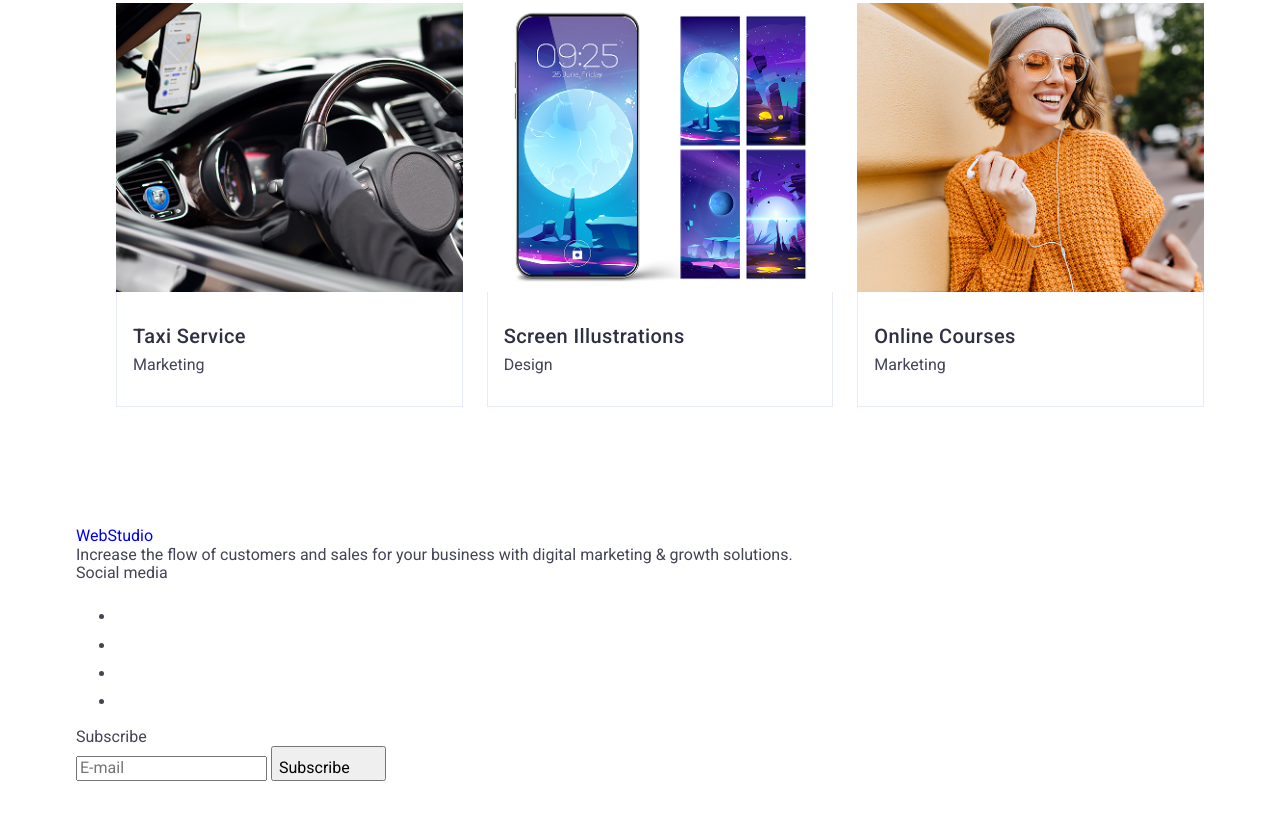
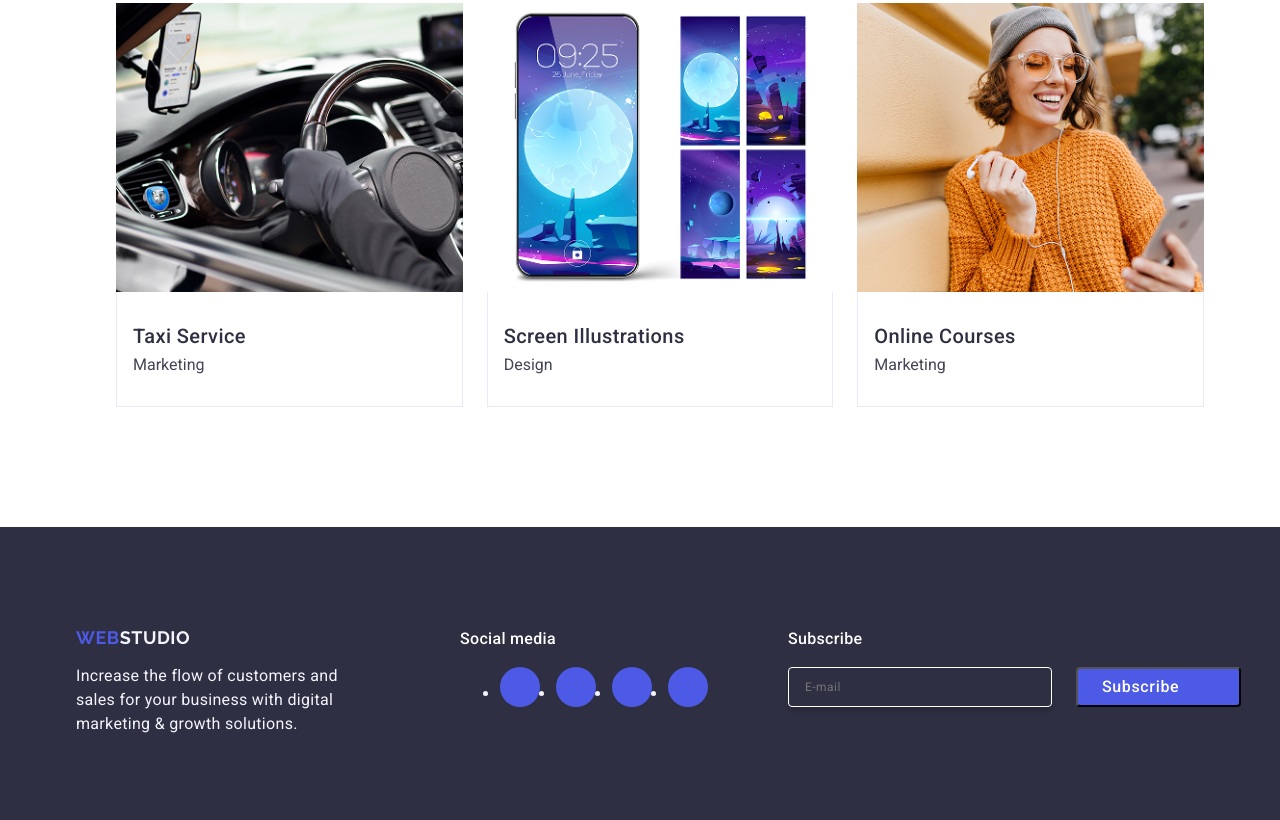
Before and after one commit to evgeniy-pl/goit-markup-hw-05, a plain HTML site: page index.html in a window 1280 px wide. Shown: the part 2579-3399 px from the top of the page. Before the commit the page ends 3360 px from the top, so only its background shows below. Drawn offline with nearby package versions, Linux system fonts and the light colour scheme.

Commit message:
Add files via upload

```diff
--- a/css/styles.css
+++ b/css/styles.css
@@ -460,7 +460,7 @@ img {
 
 /* Footer */
 
-.footer {
+/* .footer {
   background-color: #2e2f42;
   padding: 100px 0;
 }
@@ -612,6 +612,175 @@ img {
 
 .footer-form-icon {
   margin-left: 16px;
+} */
+
+.basement {
+  background-color: #2e2f42;
+  color: #f4f4fd;
+  padding-top: 100px;
+  padding-bottom: 100px;
+}
+
+.basement .container {
+  display: flex;
+  align-items: baseline;
+  justify-content: space-between;
+}
+
+.basement-logo {
+  width: 264px;
+  margin-right: 120px;
+}
+
+.basement-link {
+  display: inline-block;
+  font-family: "Raleway", sans-serif;
+  font-size: 18px;
+  font-weight: 700;
+  text-transform: uppercase;
+  color: #4d5ae5;
+  line-height: 1.17;
+  letter-spacing: 0.03em;
+  margin-bottom: 16px;
+  transition: color 1000ms cubic-bezier(0.4, 0, 0.2, 1),
+    transform 1000ms cubic-bezier(0.4, 0, 0.2, 1);
+}
+
+.basement-link:hover {
+  color: #404bbf;
+  transform: scale(1.2);
+}
+
+.basement-link:hover span {
+  color: #404bbf;
+}
+
+.basement .logo-studio {
+  display: inline-block;
+  color: #f4f4fd;
+  transition: color 250ms cubic-bezier(0.4, 0, 0.2, 1);
+}
+
+.logo-studio:hover {
+  color: #404bbf;
+}
+
+.basement-logo-text {
+  width: 264px;
+  line-height: 1.5;
+  color: #f4f4fd;
+  letter-spacing: 0.02em;
+}
+
+.footer a {
+  display: inline-block;
+}
+
+.basement-socials {
+  margin-right: 80px;
+}
+
+.basement-socials-caption {
+  font-weight: 500;
+  font-size: 16px;
+  line-height: 1.5;
+  letter-spacing: 0.02em;
+  margin-bottom: 16px;
+  color: #ffffff;
+}
+
+.basement-socials-list {
+  display: flex;
+  gap: 16px;
+}
+
+.basement-socials-item {
+  width: 40px;
+  height: 40px;
+}
+
+.basement-socials-links {
+  display: flex;
+  align-items: center;
+  justify-content: center;
+  width: 100%;
+  height: 100%;
+  background-color: #4d5ae5;
+  border-radius: 50%;
+  transition: background-color 250ms cubic-bezier(0.4, 0, 0.2, 1);
+}
+
+.basement-socials-links:hover,
+.basement-socials-links:focus {
+  background-color: #31d0aa;
+}
+
+.basement-socials-icons {
+  fill: #f4f4fd;
+}
+
+.basement-subscribe-area {
+  width: 453px;
+}
+
+.subscribe-wrapper {
+  display: flex;
+  gap: 24px;
+  justify-content: center;
+  align-items: center;
+}
+
+.subscribe-icon {
+  margin-left: 16px;
+}
+
+.basement-input {
+  width: 264px;
+  height: 40px;
+  border: 1px solid #fff;
+  border-radius: 4px;
+  box-shadow: 0 4px 4px 0 rgba(0, 0, 0, 0.15);
+  background-color: inherit;
+  padding: 8px 16px;
+  font-size: 12px;
+  line-height: 2;
+  letter-spacing: 0.04em;
+  color: #ffffff;
+}
+
+.basement-inpt::placeholder {
+  color: #ffffff;
+}
+
+.basement-btn {
+  display: flex;
+  justify-content: center;
+  align-items: center;
+  border-radius: 4px;
+  padding: 8px 24px;
+  min-width: 165px;
+  height: 40px;
+  background: #4d5ae5;
+  font-weight: 500;
+  line-height: 150%;
+  letter-spacing: 0.04em;
+  text-align: center;
+  color: #fff;
+  cursor: pointer;
+}
+
+.basement-btn:hover,
+.basement-btn:focus {
+  background: #404bbf;
+}
+
+.basement-btn-txt {
+  font-weight: 500;
+  line-height: 150%;
+  letter-spacing: 0.04em;
+  text-align: center;
+  color: #fff;
+  cursor: pointer;
 }
 
 /* Modal */
```
